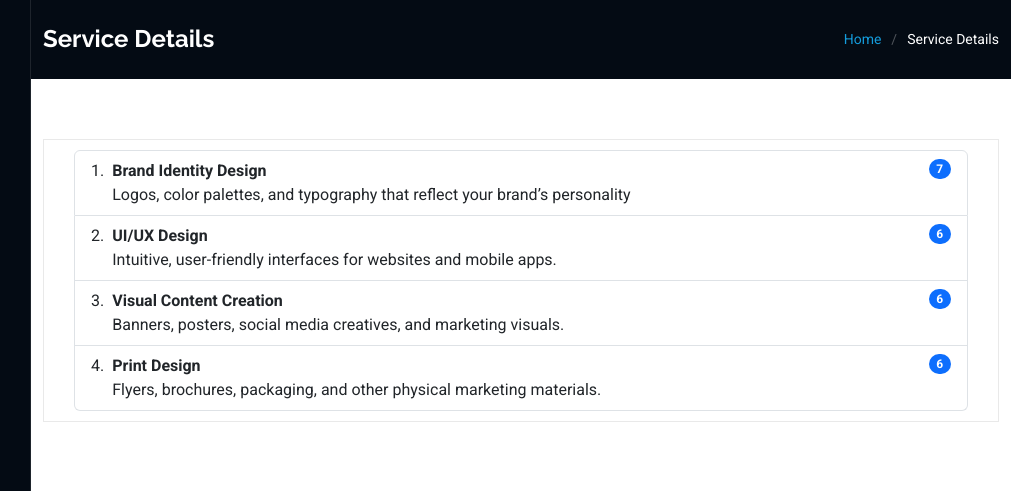
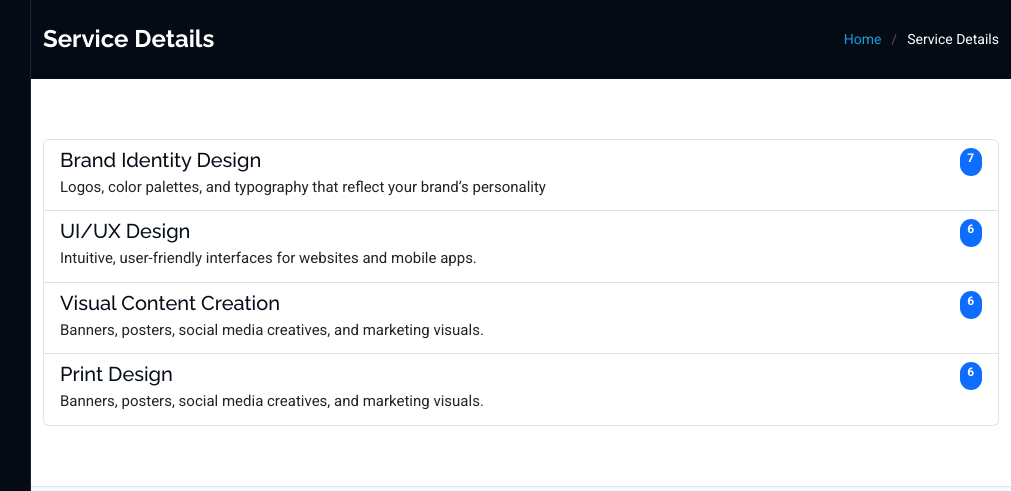
Before and after one commit to Arjunzala/Arjun-s-workfolio, a plain HTML site: page Visual_Print-Creation-service-details.html in a window 1280 px wide. Shown: the top 491 px of the page, 269-1280 px from the left. Drawn offline with Linux system fonts and the light colour scheme.

Commit message:
service_sec_changed

```diff
--- a/Visual_Print-Creation-service-details.html
+++ b/Visual_Print-Creation-service-details.html
@@ -109,46 +109,37 @@
 
       <div class="container">
 
-        <div class="row gy-4">
+      <div class="list-group">
+              <a href="service-details-BrandIdentityDesign.html" class="list-group-item list-group-item-action" aria-current="true">
+                <div class="d-flex w-100 justify-content-between">
+                  <h5 class="mb-1">Brand Identity Design</h5>
+                <span class="badge rounded-pill text-bg-primary">7</span>
+                </div>
+                <p class="mb-1">Logos, color palettes, and typography that reflect your brand’s personality</p>
+              </a>
+              <a href="#" class="list-group-item list-group-item-action" aria-current="true">
+                <div class="d-flex w-100 justify-content-between">
+                  <h5 class="mb-1">UI/UX Design</h5>
+                <span class="badge rounded-pill text-bg-primary">6</span>
+                </div>
+                <p class="mb-1">Intuitive, user-friendly interfaces for websites and mobile apps.</p>
+              </a>
+              <a href="#" class="list-group-item list-group-item-action" aria-current="true">
+                <div class="d-flex w-100 justify-content-between">
+                  <h5 class="mb-1">Visual Content Creation</h5>
+                <span class="badge rounded-pill text-bg-primary">6</span>
+                </div>
+                <p class="mb-1">Banners, posters, social media creatives, and marketing visuals.</p>
+              </a>
+   <a href="#" class="list-group-item list-group-item-action" aria-current="true">
+                <div class="d-flex w-100 justify-content-between">
+                  <h5 class="mb-1">Print Design</h5>
+                <span class="badge rounded-pill text-bg-primary">6</span>
+                </div>
+                <p class="mb-1">Banners, posters, social media creatives, and marketing visuals.</p>
+              </a>
 
-          <div  data-aos="fade-up" data-aos-delay="100">
-            <div class="services-list">
-              <ol class="list-group list-group-numbered">
-                <li class="list-group-item d-flex justify-content-between align-items-start">
-                  <div class="ms-2 me-auto">
-                    <div class="fw-bold">Brand Identity Design</div>
-                   Logos, color palettes, and typography that reflect your brand’s personality
-                  </div>
-                  <span class="badge text-bg-primary rounded-pill">7</span>
-                </li>
-                <li class="list-group-item d-flex justify-content-between align-items-start">
-                  <div class="ms-2 me-auto">
-                    <div class="fw-bold">UI/UX Design</div>
-                    Intuitive, user-friendly interfaces for websites and mobile apps.
-                  </div>
-                  <span class="badge text-bg-primary rounded-pill">6</span>
-                </li>
-                <li class="list-group-item d-flex justify-content-between align-items-start">
-                  <div class="ms-2 me-auto">
-                    <div class="fw-bold">Visual Content Creation</div>
-                  Banners, posters, social media creatives, and marketing visuals.
-                  </div>
-                  <span class="badge text-bg-primary rounded-pill">6</span>
-                </li>
-<li class="list-group-item d-flex justify-content-between align-items-start">
-                  <div class="ms-2 me-auto">
-                    <div class="fw-bold">Print Design</div>
-                 Flyers, brochures, packaging, and other physical marketing materials.
-                  </div>
-                  <span class="badge text-bg-primary rounded-pill">6</span>
-                </li>
-              </ol>
-            </div>
-
-          </div>
-
-
-        </div>
+      </div>
 
       </div>
 
```
Also changed, not shown: index.html (+1 -1 lines), service-details-BrandIdentityDesign.html (+29 -8 lines), assets/img/BrandIdentiti_Design/Brand-Icons_Graphics.png (added), assets/img/BrandIdentiti_Design/BrandPatterns_Textures.jpg (added), assets/img/BrandIdentiti_Design/Typography.jpg (added).
